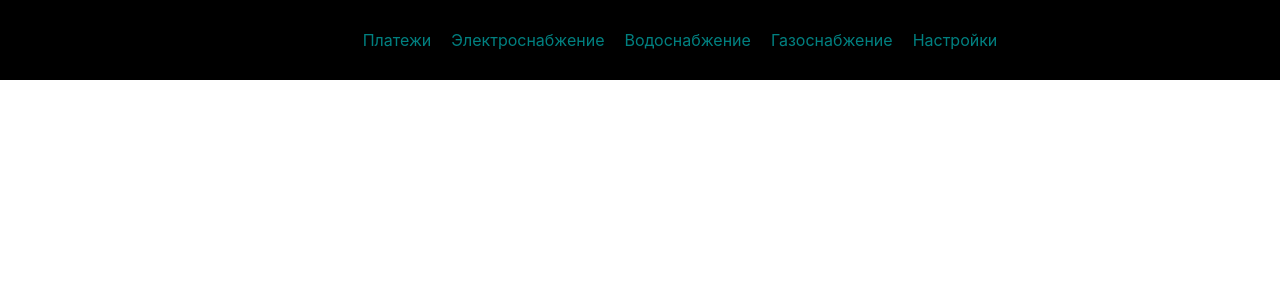
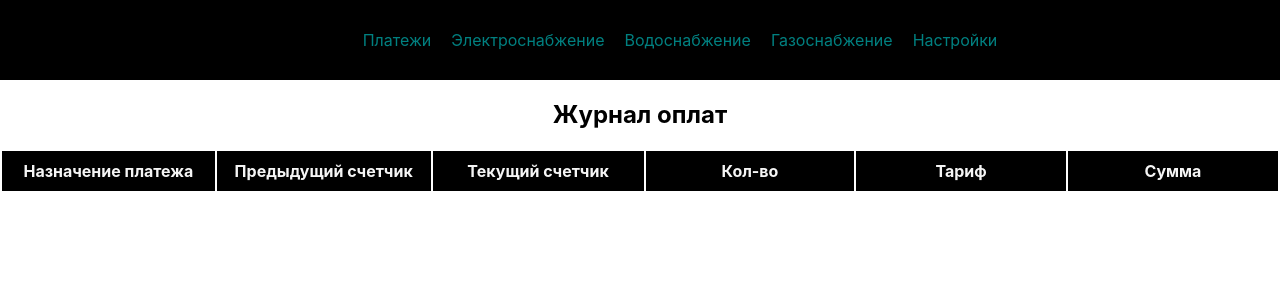
Before and after one commit to slukovkin/sern_bill_calculator, a React (Create React App) app in the folder client/: page / in a window 1280 px wide. Shown: the top 300 px of the page. Built offline with nearby package versions, Linux system fonts and the light colour scheme.

Commit message:
create form report

```diff
--- a/client/src/components/Report/Report.jsx
+++ b/client/src/components/Report/Report.jsx
@@ -1,13 +1,33 @@
-import React from 'react'
+import React from "react";
+import "./Report.module.css";
 
 function Report(props) {
-
-  React.useEffect(()=> {
-    document.title = props.title
-  })
+  React.useEffect(() => {
+    document.title = props.title;
+  });
   return (
-    <div>Report</div>
-  )
+    <>
+      <table>
+        <tbody>
+          <h2>Журнал оплат</h2>
+          <th>Назначение платежа</th>
+          <th>Предыдущий счетчик</th>
+          <th>Текущий счетчик</th>
+          <th>Кол-во</th>
+          <th>Тариф</th>
+          <th>Сумма</th>
+          <tr>
+            <td></td>
+            <td></td>
+            <td></td>
+            <td></td>
+            <td></td>
+            <td></td>
+          </tr>
+        </tbody>
+      </table>
+    </>
+  );
 }
 
-export default Report
+export default Report;
--- a/client/src/components/Report/Report.module.css
+++ b/client/src/components/Report/Report.module.css
@@ -0,0 +1,14 @@
+table {
+  display: flex;
+  justify-content: center;
+  align-items: center;
+  margin: 80px auto;
+  text-align: center;
+}
+
+th {
+  width: 200px;
+  padding: 10px;
+  background: #000;
+  color: whitesmoke;
+}
```
